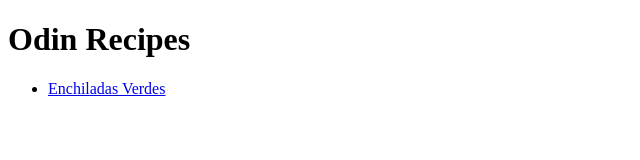
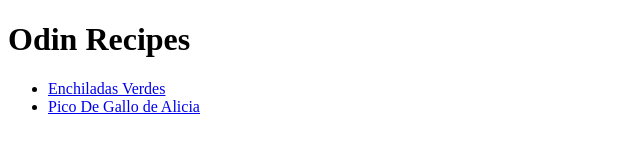
Before and after one commit to AtheekJAR/odin-recipes, a plain HTML site: page index.html in a window 1280 px wide. Shown: the whole page, without its empty margins (0-640 px from the left). Drawn offline with Linux system fonts and the light colour scheme.

Commit message:
link the second recipe file with index.html

```diff
--- a/index.html
+++ b/index.html
@@ -9,6 +9,7 @@
     <h1>Odin Recipes</h1>
     <ul>
         <li><a href="recipes/Enchiladas Verdes.html"> Enchiladas Verdes </a></li>
+        <li><a href="recipes/Pico De Gallo de Alicia.html">Pico De Gallo de Alicia</a></li>
 
     </ul>
 
```
